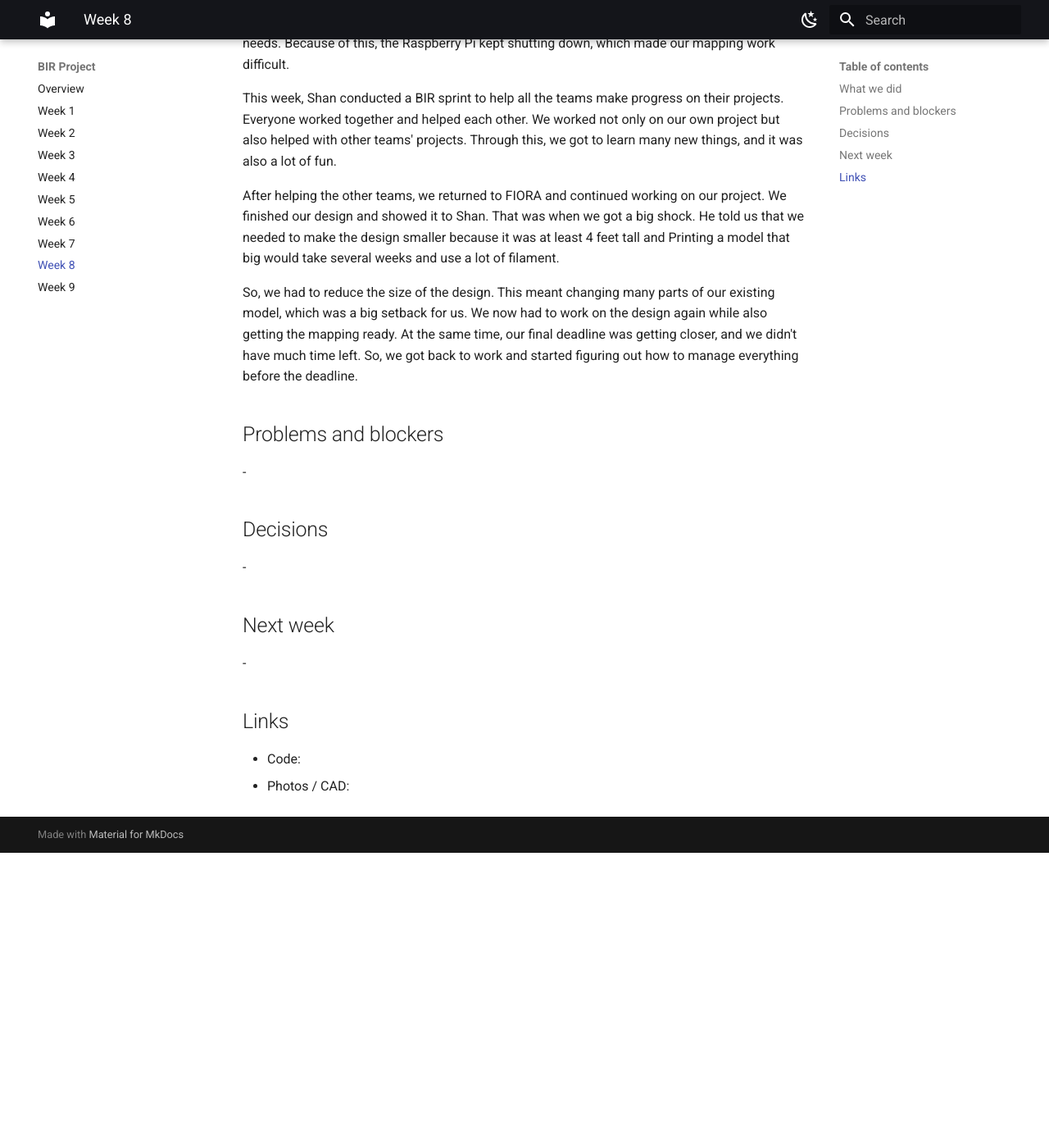
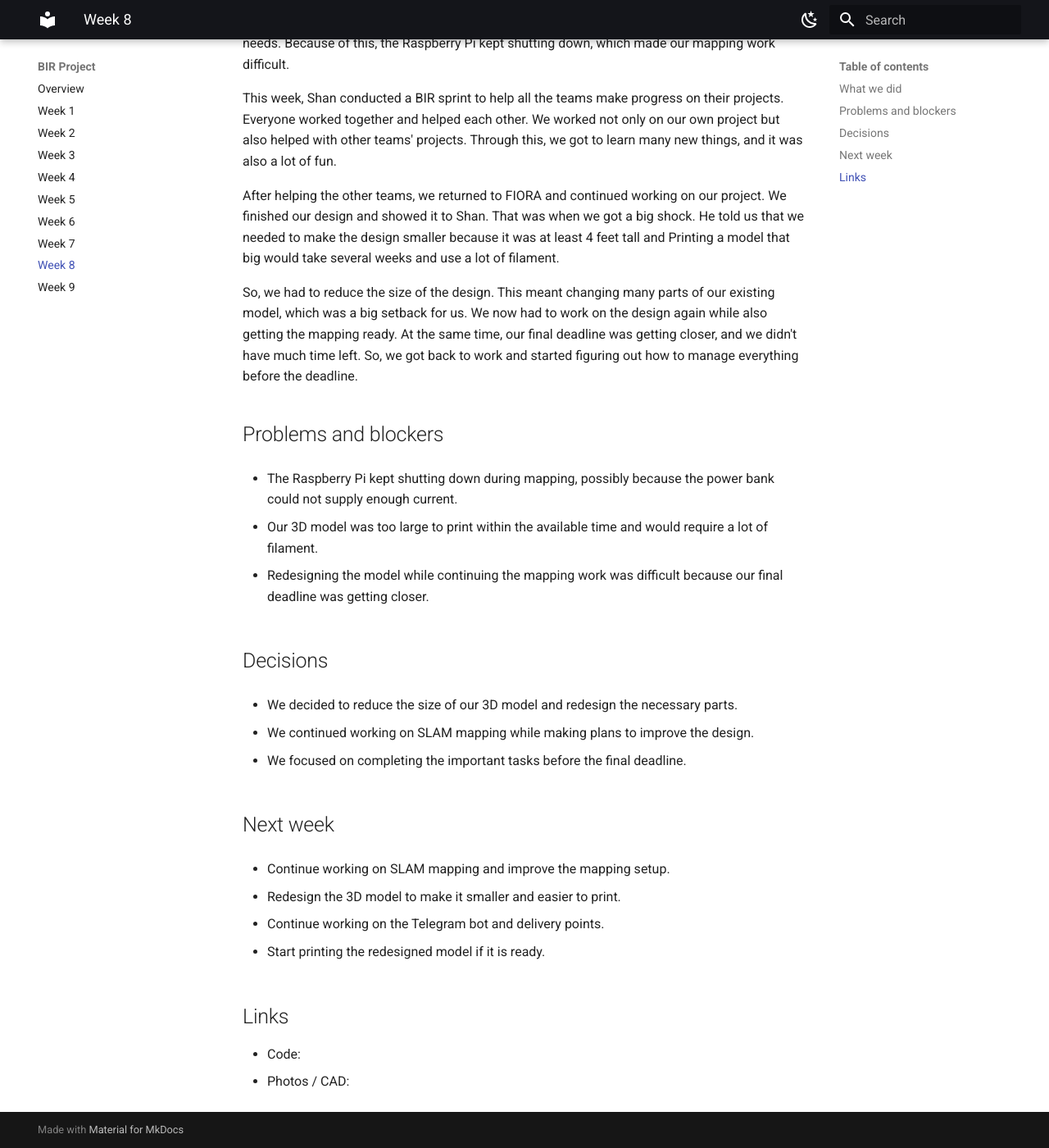
Before and after one commit to BuilderinResidencyTinkerspace/FIORA, an MkDocs documentation site: the page built from docs/week-08.md, in a window 1280 px wide and 1400 px high, scrolled down 477 px. Shown: the whole window at 82% size. Built offline with MkDocs 1.6.1 and Material for MkDocs 9.7.7, drawn with Linux system fonts in a browser that asks for light colours; before the commit the page ends 1517 px from its top, so only the background shows below that.

Commit message:
Revise week-08.md for design and mapping updates
Updated the documentation to reflect changes in design size, problems encountered, decisions made, and next steps for the project.

```diff
--- a/docs/week-08.md
+++ b/docs/week-08.md
@@ -15,16 +15,28 @@ After helping the other teams, we returned to FIORA and continued working on our
 So, we had to reduce the size of the design. This meant changing many parts of our existing model, which was a big setback for us. We now had to work on the design again while also getting the mapping ready. At the same time, our final deadline was getting closer, and we didn't have much time left. So, we got back to work and started figuring out how to manage everything before the deadline.
 
 ## Problems and blockers
+* The Raspberry Pi kept shutting down during mapping, possibly because the power bank could not supply enough current.
 
--
+* Our 3D model was too large to print within the available time and would require a lot of filament.
+
+* Redesigning the model while continuing the mapping work was difficult because our final deadline was getting closer.
 
 ## Decisions
 
--
+* We decided to reduce the size of our 3D model and redesign the necessary parts.
+
+* We continued working on SLAM mapping while making plans to improve the design.
+
+* We focused on completing the important tasks before the final deadline.
 
 ## Next week
+* Continue working on SLAM mapping and improve the mapping setup.
 
--
+* Redesign the 3D model to make it smaller and easier to print.
+
+* Continue working on the Telegram bot and delivery points.
+
+* Start printing the redesigned model if it is ready.
 
 ## Links
 
```
